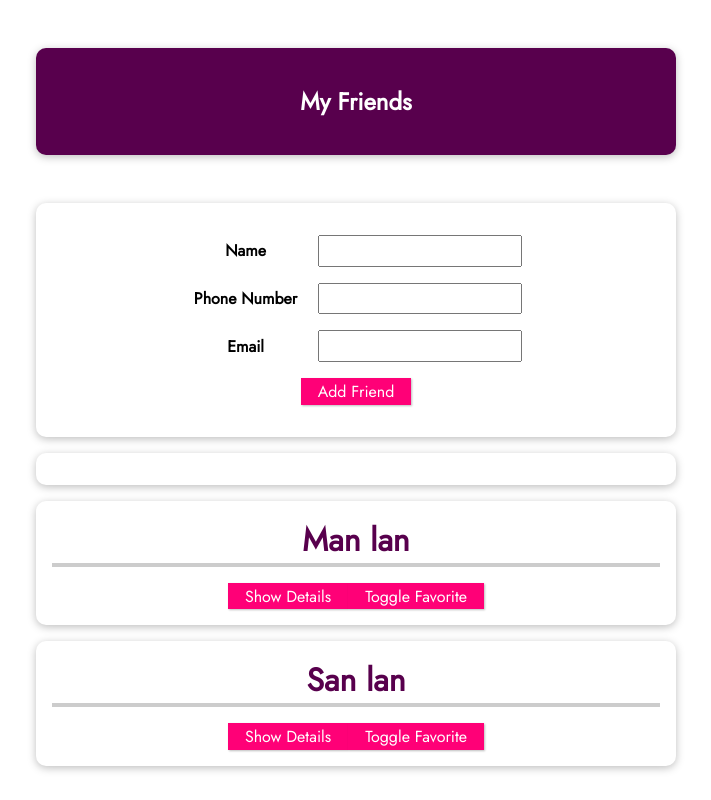
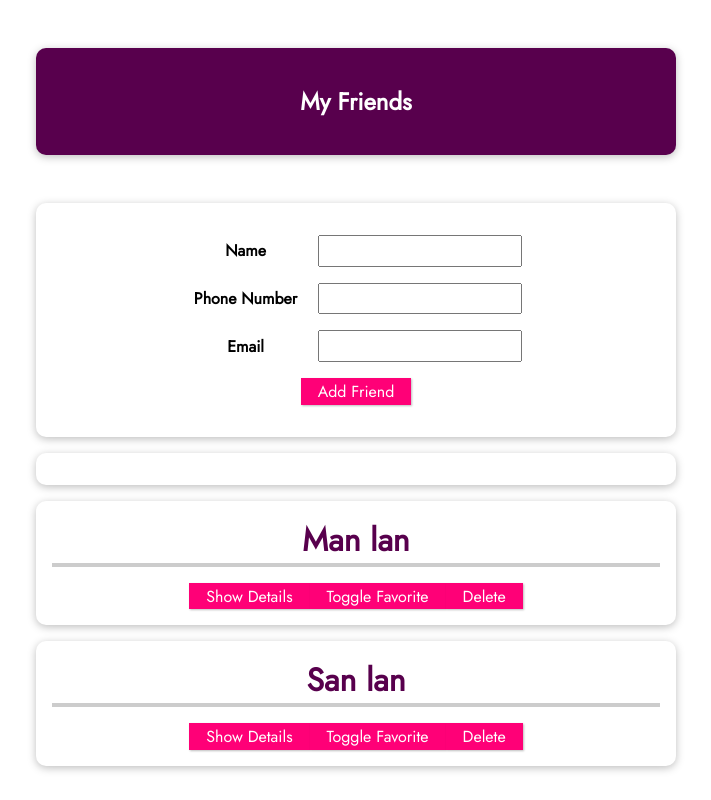
Before and after one commit to nnenna-syncpro/VueCourse, a Vue app: page / in a window 1280 px wide. Shown: the whole page, without its empty margins (284-995 px from the left). Built offline with nearby package versions, Linux system fonts and the light colour scheme.

Commit message:
Deleted a contact by emitting a delete event, listening and handling that event with a method

```diff
--- a/src/App.vue
+++ b/src/App.vue
@@ -7,7 +7,7 @@
         <ul>
             <li></li>
             <friend-contact v-for="friend in friends" :key="friend.id" :id="friend.id" :name="friend.name" :phone-number='friend.phone' :email-address="friend.email"
-                :isFavorite="friend.isFavorite" @toggle-favorite="toggleFavoriteStatus"></friend-contact>
+                :isFavorite="friend.isFavorite" @toggle-favorite="toggleFavoriteStatus" @delete="deleteContact"></friend-contact>
             <!-- <friend-contact name="Man Ban" isFavorite="0" phone-number='000 000 1111'
                 email-address="m2@gmail.com"></friend-contact>
             <friend-contact name="Man Can" phone-number='000 000 2222' email-address="m3@gmail.com"></friend-contact>
@@ -64,6 +64,11 @@ export default {
                 isFavorite: false
             };
             this.friends.push(newFriendContact);
+        },
+        deleteContact(friendId){
+           //overwrite array and assign new property to variable holding array. By filtering out what you dont want from the old array
+           this.friends = this.friends.filter(friend => friend.id !== friendId);
+           //Vue would detect this change in friends property, then re-render list in template and update UI appropriately
         }
     }
 };
--- a/src/components/FriendContact.vue
+++ b/src/components/FriendContact.vue
@@ -7,6 +7,8 @@
             <li><strong>Phone:</strong>{{ phoneNumber }}</li>
             <li><strong>Email:</strong>{{ emailAddress }}</li>
         </ul>
+        <button @click="$emit('delete', id)">Delete</button>
+        <!-- when binding an event you can either: point to a method, execute a method, execute any other basic JS code -->
     </li>
 </template>
 
@@ -55,17 +57,18 @@
                 default: false
             }
         },
-        emits: {
-            "toggle-favorite": function(id) {
-                //a function that receives the data you would eventually emit as a parameter. Also validate that data that is part of the emit is not forgotten
-                if (id){
-                    return true;
-                } else {
-                    console.warn("Id is missing")
-                    return false;
-                }
-            }
-        },
+        // emits: {
+        //     "toggle-favorite": function(id) {
+        //         //a function that receives the data you would eventually emit as a parameter. Also validate that data that is part of the emit is not forgotten
+        //         if (id){
+        //             return true;
+        //         } else {
+        //             console.warn("Id is missing")
+        //             return false;
+        //         }
+        //     }
+        // },
+        emits: ["toggle-favorite", "delete"],
         data () {
             return {
                 detailsAreVisible: false,
@@ -109,6 +112,10 @@
                 //adding the prop id makes this available to be emitted
                 //when this event is emitted. it carries this id as an extra data, that would then be provided as a first argument to a method that listens to this event
                 this.$emit("toggle-favorite", this.id);
+            },
+            deleteFriend() {
+                //emit thatuser clicked the delete button
+                this.$emit('delete', this.id)
             }
         }
     }
```
